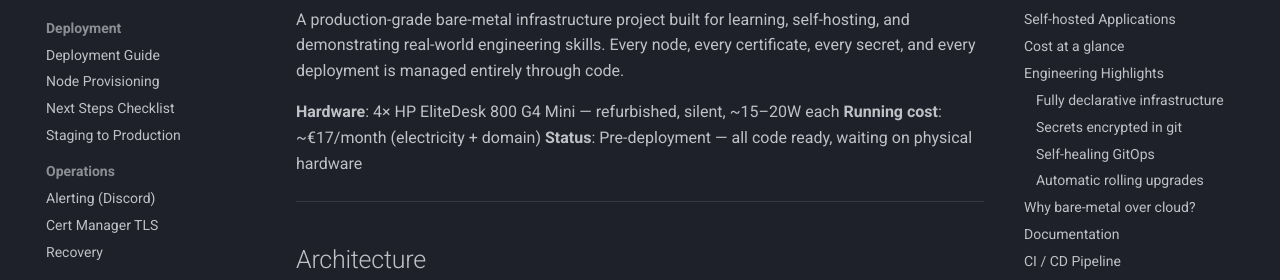
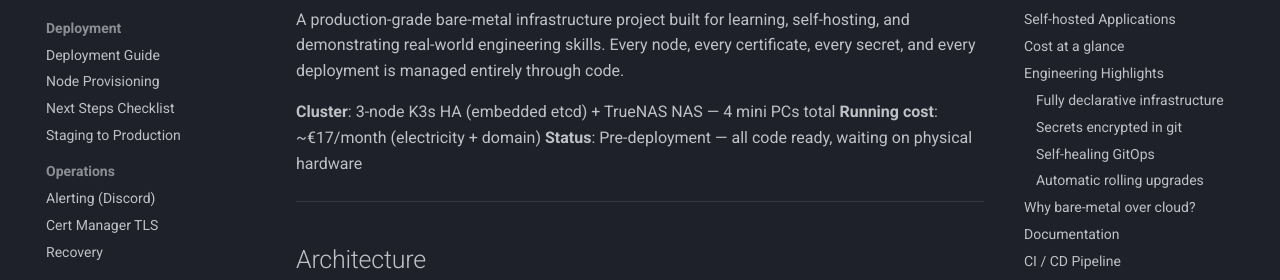
Before and after one commit to Yasuke2000/Homelab, an MkDocs documentation site: the page built from docs/index.md, in a window 1280 px wide and 900 px high. Shown: the part 173-453 px from the top of the window. Built offline with MkDocs 1.6.1 and Material for MkDocs 9.7.7, drawn with Linux system fonts in a browser that asks for light colours; comment, search, counter and statistics services are not loaded; some of the changed text lies outside the part shown.

Commit message:
docs: remove hardware-specific refs from landing page, fix next-steps
index.md: replace HP EliteDesk model references with generic
descriptions on landing page (details remain in hardware.md).
next-steps.md: fix stale monitoring/uptime-kuma.yaml path, clarify
smart-deploy.sh vs deploy-node.sh (automated vs manual workflows),
add note that Phase 2 is the manual alternative to smart-deploy.sh.

```diff
--- a/docs/index.md
+++ b/docs/index.md
@@ -4,7 +4,7 @@
 and demonstrating real-world engineering skills. Every node, every certificate, every
 secret, and every deployment is managed entirely through code.
 
-**Hardware**: 4× HP EliteDesk 800 G4 Mini — refurbished, silent, ~15–20W each
+**Cluster**: 3-node K3s HA (embedded etcd) + TrueNAS NAS — 4 mini PCs total
 **Running cost**: ~€17/month (electricity + domain)
 **Status**: Pre-deployment — all code ready, waiting on physical hardware
 
@@ -99,7 +99,7 @@
 
 | | |
 |--|--|
-| **Hardware** | 4× HP EliteDesk 800 G4 Mini (refurbished) + storage |
+| **Hardware** | 4× refurbished mini PCs + storage drives |
 | **Monthly running cost** | ~€17 (electricity + domain) |
 | **Software** | 100% open source — €0 |
 | **Cloud equivalent** | €80–200/month for the same workload |
```
Also changed, not shown: docs/next-steps.md (+12 -8 lines).
